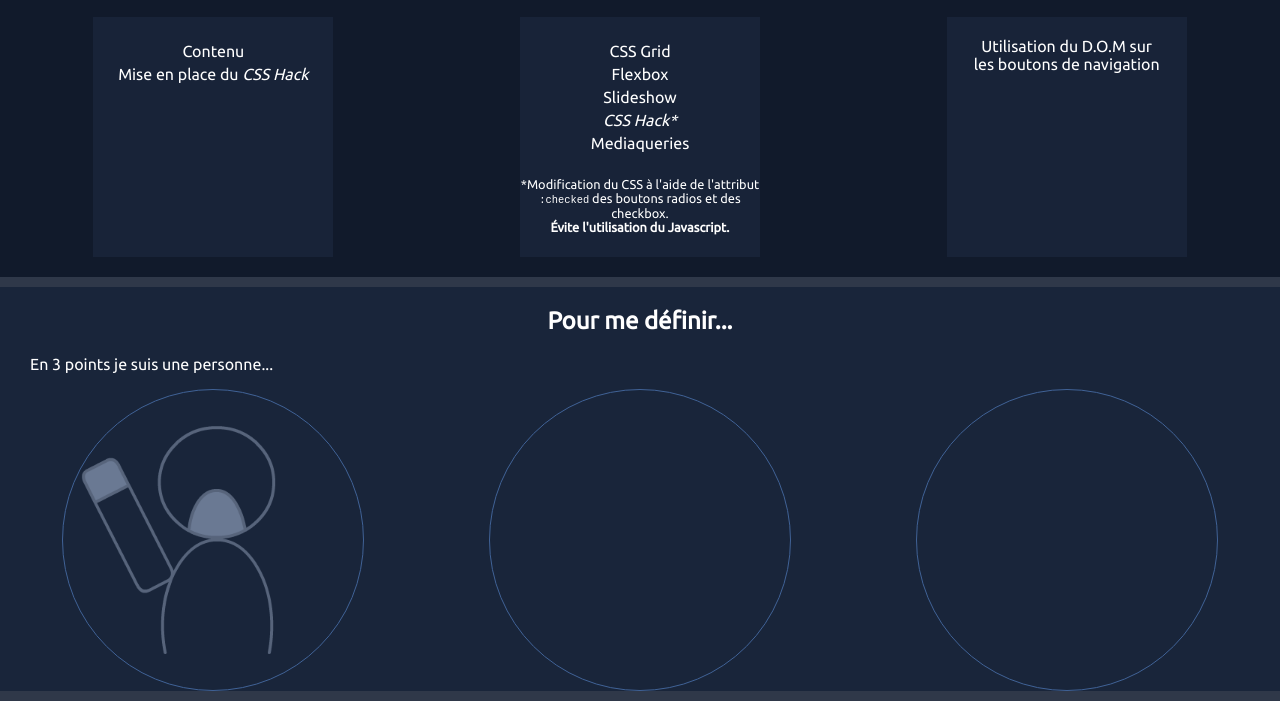
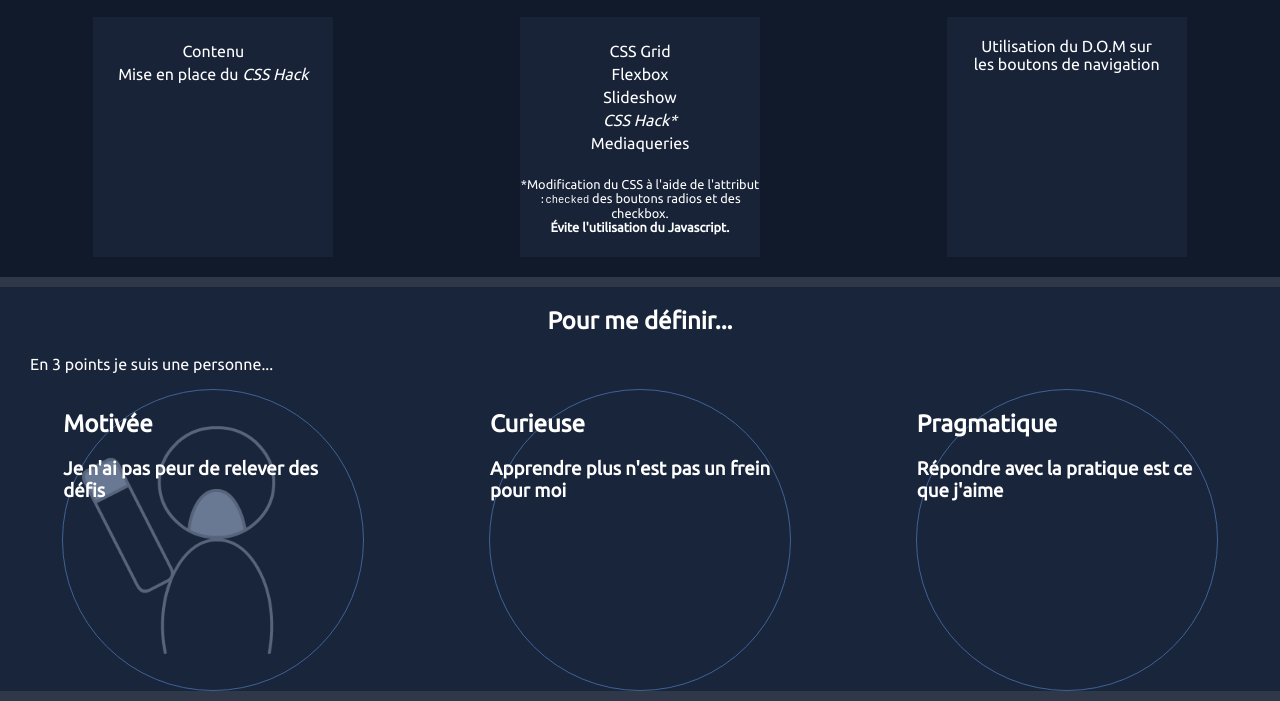
Before and after one commit to ii02735/portfolio, a plain HTML site: page Accueil.html in a window 1280 px wide. Shown: the part 981-1682 px from the top of the page. Drawn offline with Linux system fonts and the light colour scheme.

Commit message:
Ajout section présentation

```diff
--- a/Accueil.html
+++ b/Accueil.html
@@ -108,12 +108,22 @@
                     <p>En 3 points je suis une personne...</p>
                     <div id="points">
                         <div class="circle">
+                            <div class="effect">
+                                <h2>Motivée</h2>
+                                <h3>Je n'ai pas peur de relever des défis</h3>
+                            </div>
                         </div>
                         <div class="circle">
-
+                            <div class="effect">
+                                <h2>Curieuse</h2>
+                                <h3>Apprendre plus n'est pas un frein pour moi</h3>
+                            </div>
                         </div>
                         <div class="circle">
-
+                            <div class="effect">
+                                <h2>Pragmatique</h2>
+                                <h3>Répondre avec la pratique est ce que j'aime</h3>
+                            </div>
                         </div>
                     </div>
                 </article>
```
